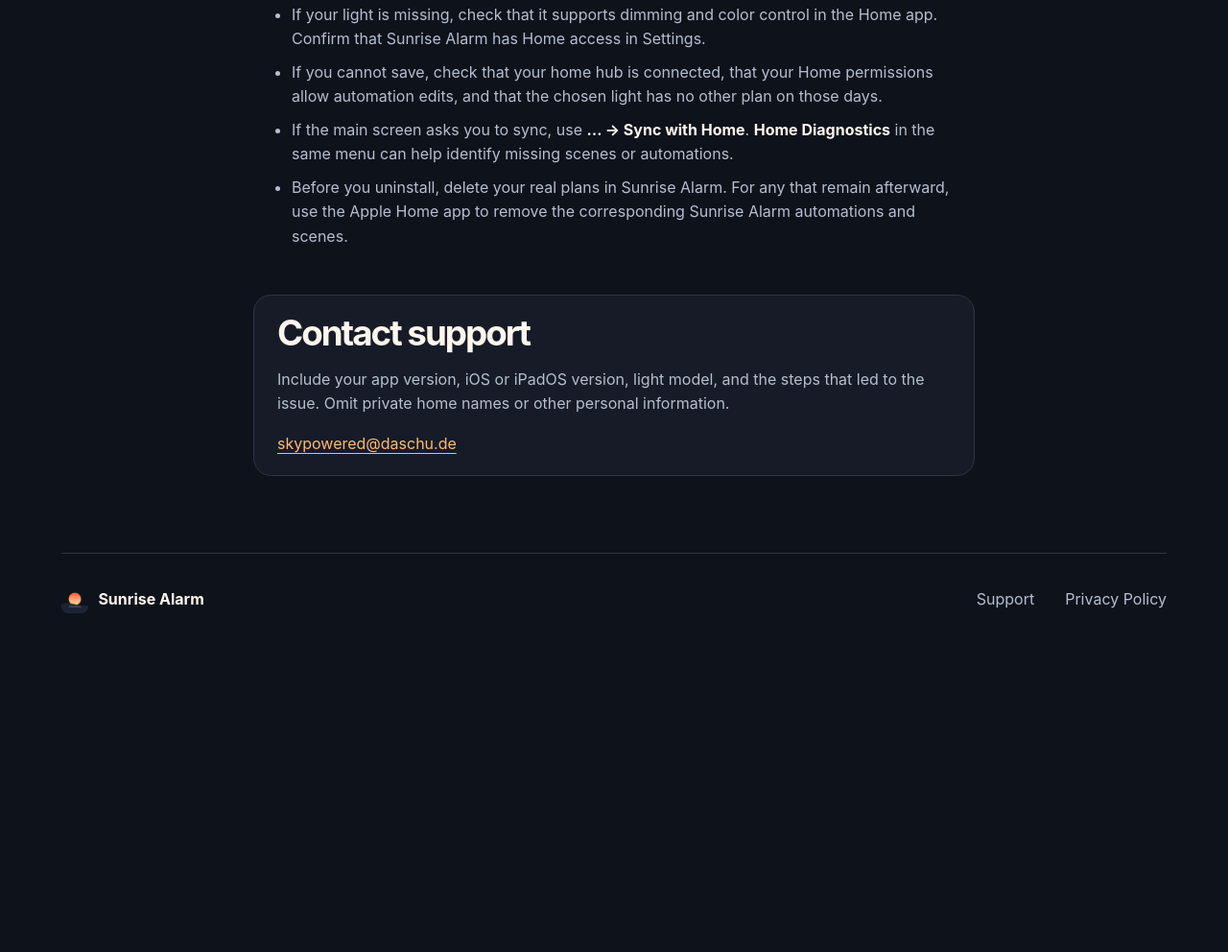
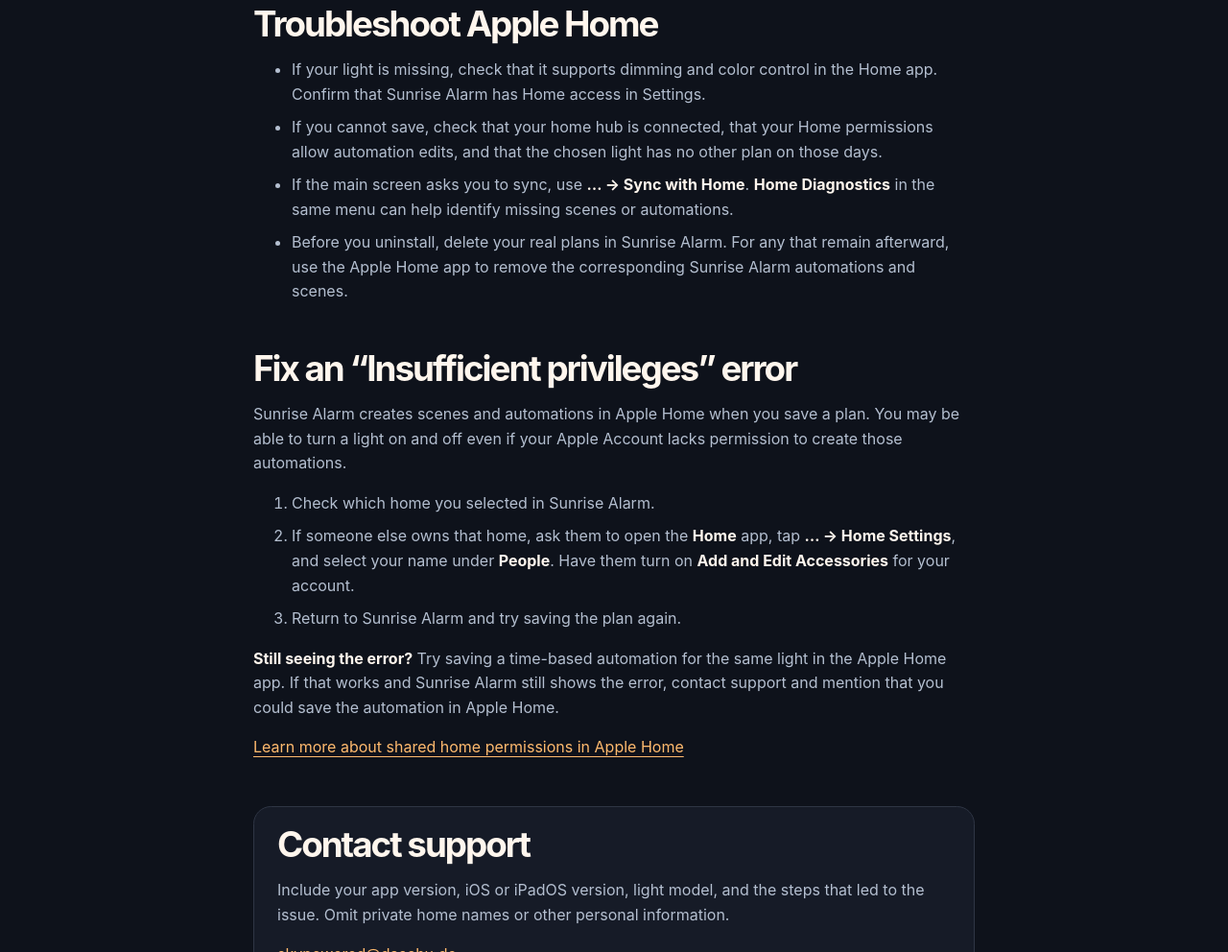
Before and after one commit to johann-schuster-dd/Sunrise-Alarm, a plain HTML site: page support.html in a window 1280 px wide. Shown: the part 1243-2235 px from the top of the page at 96% size. Before the commit the page ends 1915 px from the top, so only its background shows below. Drawn offline with Linux system fonts and the light colour scheme.

Commit message:
Add Apple Home permissions troubleshooting guide

```diff
--- a/support.html
+++ b/support.html
@@ -20,7 +20,7 @@
       <h1>Support</h1>
       <p class="intro">Set up your first sunrise or troubleshoot an existing plan.</p>
       <nav class="contents" aria-label="On this page">
-        <a href="#setup">Set up a sunrise</a><a href="#manage">Manage a plan</a><a href="#demo">Try Demo Mode</a><a href="#troubleshoot">Troubleshoot</a>
+        <a href="#setup">Set up a sunrise</a><a href="#manage">Manage a plan</a><a href="#demo">Try Demo Mode</a><a href="#troubleshoot">Troubleshoot</a><a href="#permissions">Fix a permissions error</a>
       </nav>
       <section id="setup">
         <h2>Set up a sunrise</h2>
@@ -54,6 +54,17 @@
           <li>Before you uninstall, delete your real plans in Sunrise Alarm. For any that remain afterward, use the Apple Home app to remove the corresponding Sunrise Alarm automations and scenes.</li>
         </ul>
       </section>
+      <section id="permissions">
+        <h2>Fix an “Insufficient privileges” error</h2>
+        <p>Sunrise Alarm creates scenes and automations in Apple Home when you save a plan. You may be able to turn a light on and off even if your Apple Account lacks permission to create those automations.</p>
+        <ol>
+          <li>Check which home you selected in Sunrise Alarm.</li>
+          <li>If someone else owns that home, ask them to open the <strong>Home</strong> app, tap <strong>… → Home Settings</strong>, and select your name under <strong>People</strong>. Have them turn on <strong>Add and Edit Accessories</strong> for your account.</li>
+          <li>Return to Sunrise Alarm and try saving the plan again.</li>
+        </ol>
+        <p><strong>Still seeing the error?</strong> Try saving a time-based automation for the same light in the Apple Home app. If that works and Sunrise Alarm still shows the error, contact support and mention that you could save the automation in Apple Home.</p>
+        <p><a href="https://support.apple.com/en-us/102386">Learn more about shared home permissions in Apple Home</a></p>
+      </section>
       <section class="contact">
         <h2>Contact support</h2>
         <p>Include your app version, iOS or iPadOS version, light model, and the steps that led to the issue. Omit private home names or other personal information.</p>
```
